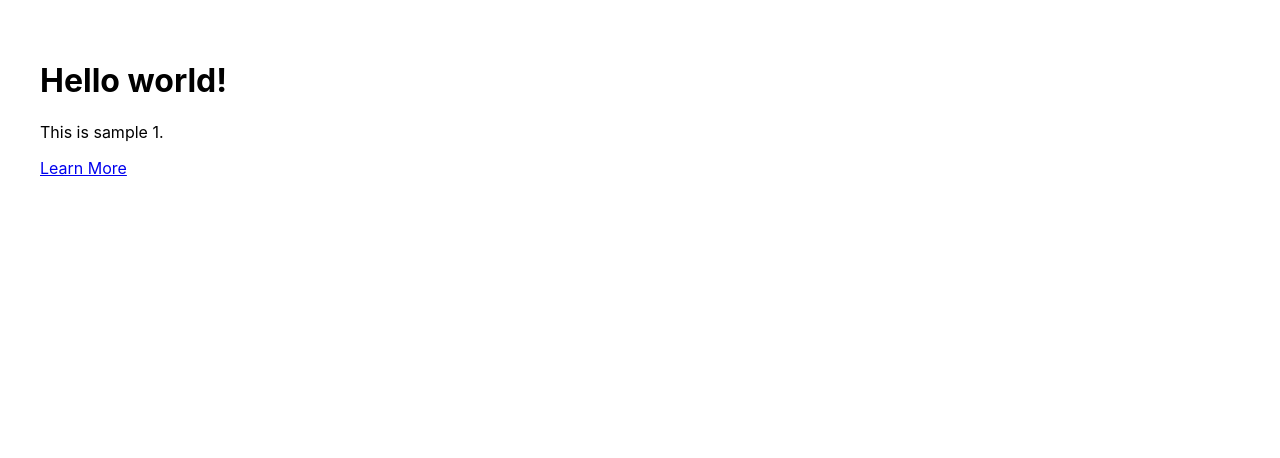
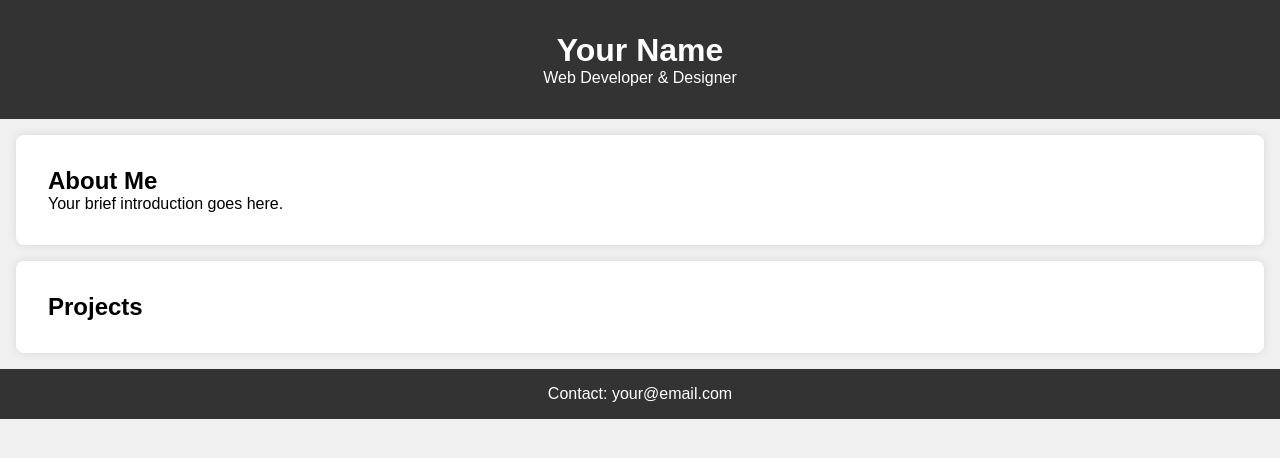
Before and after one commit to Parth-root/Parth-root.github.io, a plain HTML site: page index.html in a window 1280 px wide. Drawn offline with Linux system fonts and the light colour scheme.

Commit message:
css add with html

```diff
--- a/index.html
+++ b/index.html
@@ -1,20 +1,31 @@
-<!doctype html>
-<html>
-	<head>
-		<title>DWSampleFiles</title>
-		<meta charset="utf-8"/>
-		<meta http-equiv="Content-type" content="text/html; charset=utf-8"/>
-		<meta name="viewport" content="width=device-width, initial-scale=1"/>
-      <style type="text/css">* {font-family: Inter;} body {padding: 2em;}</style>
-	</head>
-	<body>
-		<div>
-			<h1>Hello world!</h1>
-			<p>This is sample 1.</p>
-            <!-- Hi! -->
-			<p>
-				<a href="https://www.dwsamplefiles.com/">Learn More</a>
-			</p>
-		</div>
-	</body>
+<!DOCTYPE html>
+<html lang="en">
+<head>
+    <meta charset="UTF-8">
+    <meta name="viewport" content="width=device-width, initial-scale=1.0">
+    <link rel="stylesheet" href="styles.css">
+    <title>Your Portfolio</title>
+</head>
+<body>
+    <header>
+        <h1>Your Name</h1>
+        <p>Web Developer & Designer</p>
+    </header>
+
+    <section class="about">
+        <h2>About Me</h2>
+        <p>Your brief introduction goes here.</p>
+    </section>
+
+    <section class="projects">
+        <h2>Projects</h2>
+        <!-- Add your projects here -->
+    </section>
+
+    <!-- Add more sections for your portfolio -->
+
+    <footer>
+        <p>Contact: your@email.com</p>
+    </footer>
+</body>
 </html>
--- /dev/null
+++ b/styles.css
@@ -0,0 +1,47 @@
+/* Reset some default styles */
+* {
+    margin: 0;
+    padding: 0;
+    box-sizing: border-box;
+}
+
+/* Apply a background color and font styles */
+body {
+    font-family: Arial, sans-serif;
+    background-color: #f0f0f0;
+}
+
+/* Style the header */
+header {
+    background-color: #333;
+    color: #fff;
+    text-align: center;
+    padding: 2rem;
+    transition: background-color 0.3s ease;
+}
+
+/* Style the navigation menu (you can add this later) */
+/* Add your navigation menu styles here */
+
+/* Style sections with a simple box shadow for smooth animation */
+section {
+    background-color: #fff;
+    padding: 2rem;
+    margin: 1rem;
+    border-radius: 8px;
+    box-shadow: 0 0 10px rgba(0, 0, 0, 0.1);
+    transition: transform 0.3s ease;
+}
+
+/* Hover effect for sections */
+section:hover {
+    transform: translateY(-5px);
+}
+
+/* Style the footer */
+footer {
+    text-align: center;
+    padding: 1rem;
+    background-color: #333;
+    color: #fff;
+}
```
Also changed, not shown: dwsample1-html.html (deleted, +0 -20 lines).
